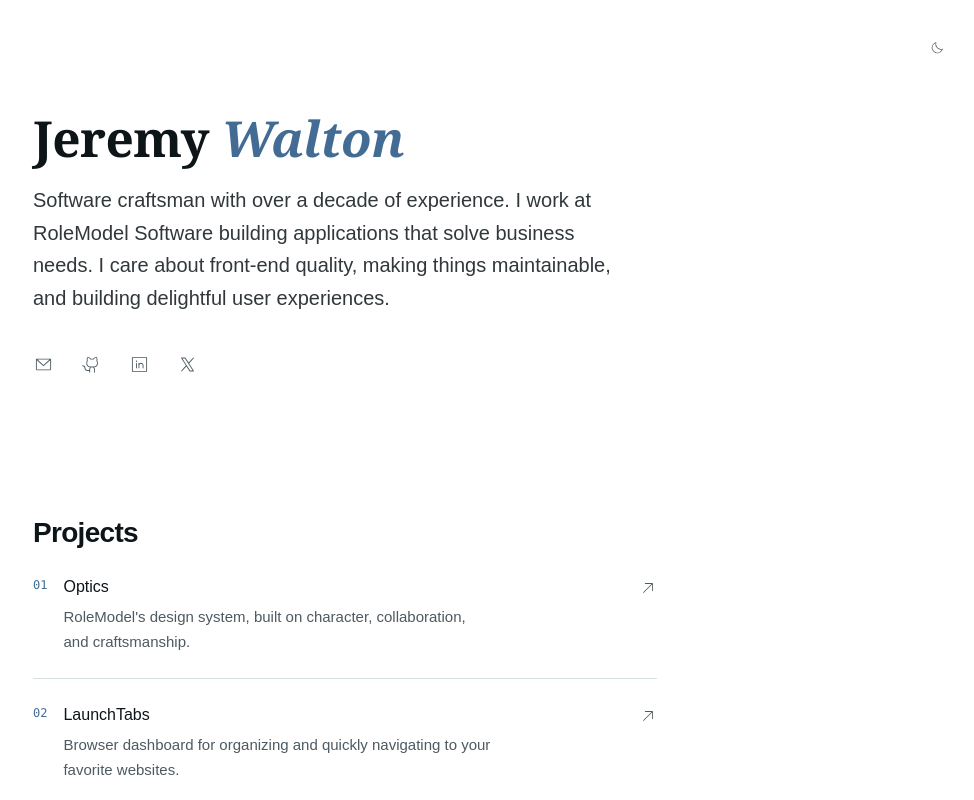
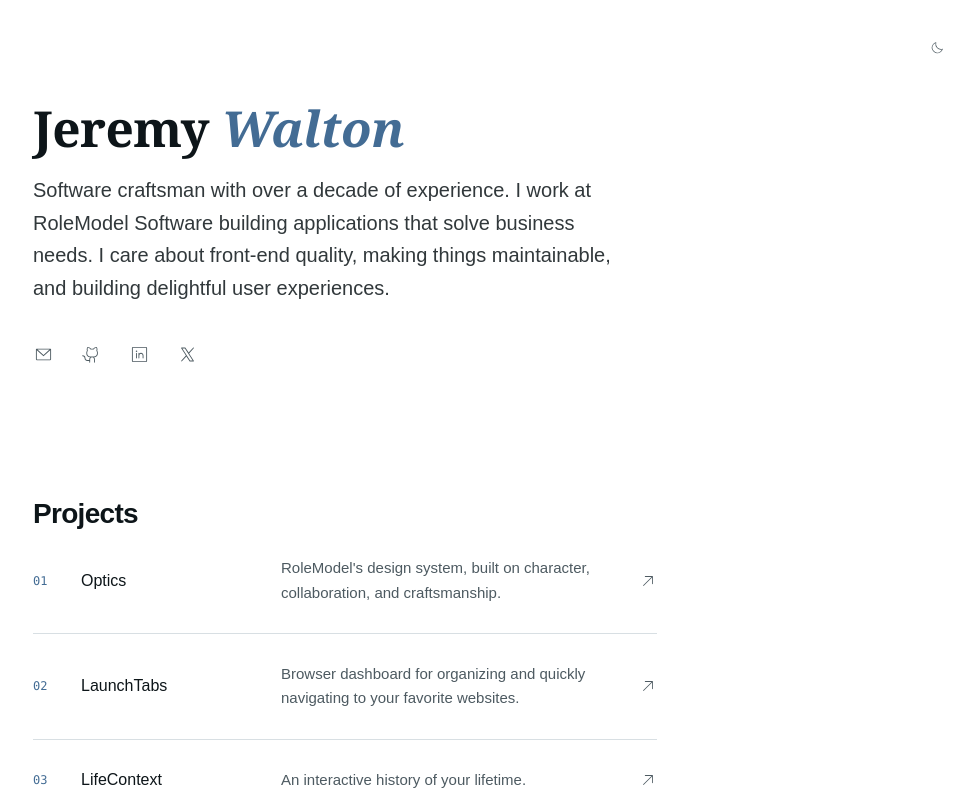
Before and after one commit to Jeremy-Walton/jeremy-walton.github.io, a React (Vite) app: page / in a window 1280 px wide. Shown: the top 800 px of the page, without its empty margins (295-1269 px from the left). Built offline with nearby package versions, Linux system fonts and the light colour scheme.

Commit message:
run layout audit

```diff
--- a/src/App.tsx
+++ b/src/App.tsx
@@ -9,7 +9,7 @@
       <div className="fixed top-5 right-5 z-10 md:top-8 md:right-8">
         <ThemeToggle />
       </div>
-      <main className="mx-auto max-w-2xl px-6 py-20 md:py-28">
+      <main className="mx-auto max-w-2xl px-6 py-[clamp(5rem,4rem+3vw,7rem)]">
         <IntroSection />
         <ProjectList />
         <ReadingList />
--- a/src/components/project-list.tsx
+++ b/src/components/project-list.tsx
@@ -9,33 +9,33 @@
       href={project.url}
       target="_blank"
       rel="noreferrer"
-      className="group flex items-start gap-4 border-b border-border py-6 first:pt-0 last:border-none focus-visible:outline-none"
+      className="group flex flex-col gap-1.5 border-b border-border py-7 first:pt-0 last:border-none focus-visible:outline-none md:flex-row md:items-center md:gap-6"
     >
-      <span className="mt-0.5 font-mono text-xs text-primary">
+      <div className="flex items-start justify-between gap-4 md:contents">
+        <div className="flex items-start gap-4 md:contents">
+          <span className="mt-0.5 font-mono text-xs text-primary md:mt-0 md:w-6 md:shrink-0">
             {String(index + 1).padStart(2, "0")}
           </span>
-      <div className="flex-1">
-        <div className="flex items-start justify-between gap-4">
-          <h3 className="font-medium text-foreground transition-colors duration-150 group-hover:text-primary group-focus-visible:text-primary">
+          <h3 className="font-medium text-foreground transition-colors duration-150 group-hover:text-primary group-focus-visible:text-primary md:w-44 md:shrink-0">
             {project.title}
           </h3>
+        </div>
         <ArrowIcon
           size={18}
           strokeWidth={1.5}
-            className="mt-1 shrink-0 text-muted-foreground transition-[transform,color] duration-150 group-hover:translate-x-0.5 group-hover:-translate-y-0.5 group-hover:text-primary"
+          className="mt-1 shrink-0 text-muted-foreground transition-[transform,color] duration-150 group-hover:translate-x-0.5 group-hover:-translate-y-0.5 group-hover:text-primary md:order-last md:mt-0"
         />
       </div>
-        <p className="mt-1.5 max-w-[58ch] text-[15px] leading-relaxed text-muted-foreground">
+      <p className="max-w-[58ch] text-[15px] leading-relaxed text-muted-foreground md:max-w-none md:flex-1">
         {project.description}
       </p>
-      </div>
     </a>
   );
 }
 
 export function ProjectList() {
   return (
-    <section aria-labelledby="projects-heading" className="mt-24 md:mt-32">
+    <section aria-labelledby="projects-heading" className="mt-[clamp(6rem,5rem+3vw,8rem)]">
       <h2 id="projects-heading" className="text-2xl font-semibold tracking-tight text-foreground md:text-[1.75rem]">
         Projects
       </h2>
--- a/src/components/reading-list.tsx
+++ b/src/components/reading-list.tsx
@@ -59,7 +59,7 @@
 
 export function ReadingList() {
   return (
-    <section aria-labelledby="reading-heading" className="mt-24 mb-24 md:mt-32 md:mb-32">
+    <section aria-labelledby="reading-heading" className="mt-[clamp(6rem,5rem+3vw,8rem)] mb-[clamp(6rem,5rem+3vw,8rem)]">
       <h2 id="reading-heading" className="text-2xl font-semibold tracking-tight text-foreground md:text-[1.75rem]">
         Reading List
       </h2>
```
Lines whose indentation alone changed are shown as unchanged.
